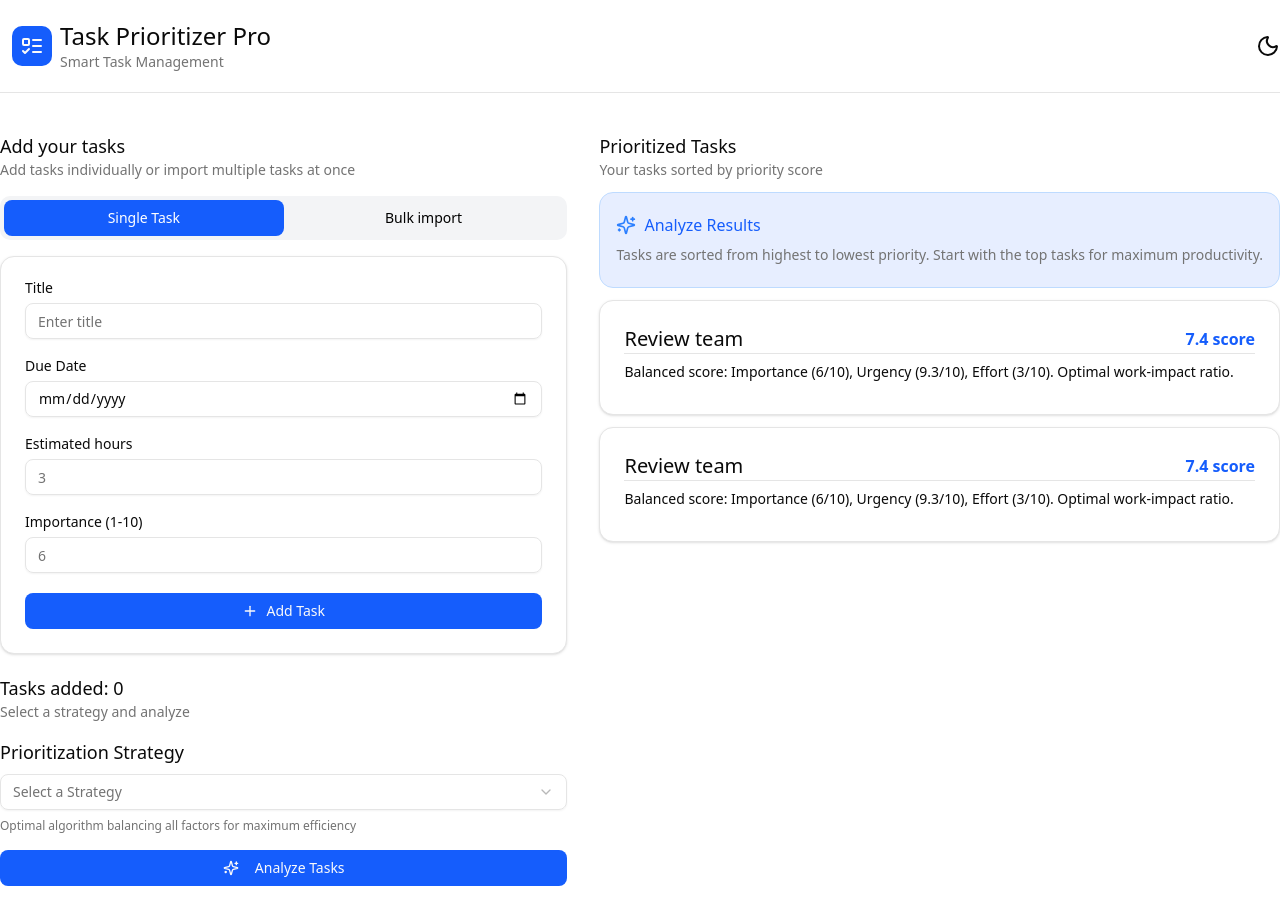
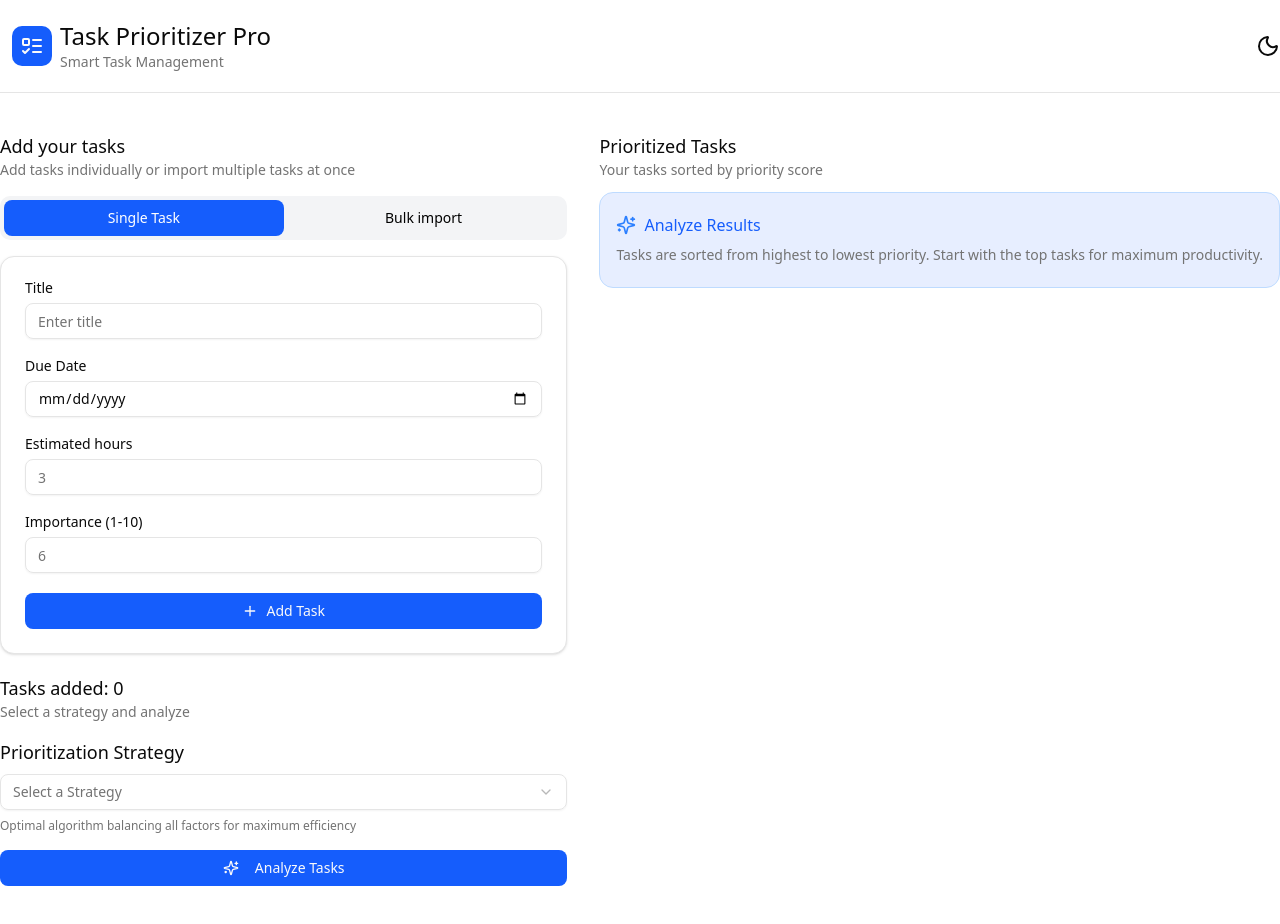
Before and after one commit to yuvanvk/taskManager, a React app in the folder frontend/: page / in a window 1280 px wide. Built offline with nearby package versions, Linux system fonts and the light colour scheme; the HTML template or start-up script is replaced by a standard one.

Commit message:
fix: add func to input

```diff
--- a/frontend/package.json
+++ b/frontend/package.json
@@ -14,6 +14,7 @@
     "@radix-ui/react-select": "^2.2.6",
     "@radix-ui/react-slot": "^1.2.4",
     "@tailwindcss/vite": "^4.1.17",
+    "axios": "^1.13.2",
     "class-variance-authority": "^0.7.1",
     "clsx": "^2.1.1",
     "lucide-react": "^0.555.0",
--- a/frontend/src/App.tsx
+++ b/frontend/src/App.tsx
@@ -3,19 +3,22 @@ import { BrowserRouter, Route, Routes } from 'react-router'
 import { TaskPrioritizer } from './pages/task-prioritizer'
 import { useState } from 'react'
 import { TaskContext, type Task } from './context/TaskContext'
+import { AnalyzedContext } from './context/AnalyzedContext'
 
 function App() {
 
   const [tasks, setTasks] = useState<Task[]>([])
+  const [analyzed, setAnalyzed] = useState(false);
 
   return (
     <TaskContext value={{tasks, setTasks}}>
-
-      <BrowserRouter>
-        <Routes>
-          <Route path='/' element={<TaskPrioritizer />}/>
-        </Routes>
-      </BrowserRouter>
+      <AnalyzedContext value={{ analyzed, setAnalyzed }}>
+        <BrowserRouter>
+          <Routes>
+            <Route path='/' element={<TaskPrioritizer />}/>
+          </Routes>
+        </BrowserRouter>
+      </AnalyzedContext>
     </TaskContext>
   )
 }
--- a/frontend/src/components/app/prioritized-card.tsx
+++ b/frontend/src/components/app/prioritized-card.tsx
@@ -1,10 +1,11 @@
+import type { Task } from "@/context/TaskContext"
 import { Card, CardContent } from "../ui/card"
 
-export const PrioritizedCard = () => {
+export const PrioritizedCard = ({ task }: { task: Task}) => {
     return <Card>
         <CardContent>
             <div className="flex items-center justify-between">
-                <div className="text-xl font-medium">Review team</div>
+                <div className="text-xl font-medium">{task.title}</div>
                 <div className="font-bold text-blue-600">7.4 score</div>
             </div>
             <hr />
--- a/frontend/src/components/app/prioritized-tasks.tsx
+++ b/frontend/src/components/app/prioritized-tasks.tsx
@@ -1,9 +1,12 @@
-import { useState } from "react";
+import { useContext } from "react";
 import { PrioritizedCard } from "./prioritized-card";
+import { AnalyzedContext } from "@/context/AnalyzedContext";
+import { TaskContext } from "@/context/TaskContext";
 
 export const PrioritzedTasks = () => {
-  const [analyzed, setAnalyzed] = useState(false);
-  const [tasks, setTasks] = useState(["df", 'ff']);
+
+  const { analyzed } = useContext(AnalyzedContext)
+  const { tasks } = useContext(TaskContext)
 
 
   return (
@@ -73,9 +76,9 @@ export const PrioritzedTasks = () => {
         </div>
 
         <div className="space-y-3">
-            {tasks.map((t, idx) => {
-                return <PrioritizedCard />
-            })}
+              {tasks.map((t, idx) => (
+                 <PrioritizedCard task={t} key={idx}/>
+              ))}
         </div>
         </div>
 
--- a/frontend/src/components/app/task-analyzer-input.tsx
+++ b/frontend/src/components/app/task-analyzer-input.tsx
@@ -3,9 +3,34 @@ import { Button } from "../ui/button"
 import { Label } from "../ui/label"
 import { Select, SelectContent, SelectItem, SelectTrigger, SelectValue } from "../ui/select"
 import { TaskContext } from "@/context/TaskContext"
+import axios, { type AxiosResponse } from "axios";
+import { toast } from "sonner"
+import { AnalyzedContext } from "@/context/AnalyzedContext"
+
 
 export const TaskAnalayzerInput = () => {
-    const { tasks } = useContext(TaskContext);
+    const { tasks, setTasks } = useContext(TaskContext);
+    console.log(tasks);
+
+    const { setAnalyzed } = useContext(AnalyzedContext);
+
+    const handleAnalyze = async () => {
+       const response: AxiosResponse = await axios.post("http://localhost:8000/api/tasks/analyze/", {
+            tasks,
+       })
+       if(response.status === 200) {
+             toast("Analyzed successfully")
+       }
+
+       const getTopThreeTasksResponse = await axios.get("http://localhost:8000/api/tasks/suggest/")
+       if(getTopThreeTasksResponse.status === 200) {
+        setTasks(c => [...getTopThreeTasksResponse.data.top_three_tasks])
+        setAnalyzed(true)
+       }
+       if(getTopThreeTasksResponse.status !== 200) {
+        toast.error("Something went wrong")
+       }
+    }
 
     return <div className="flex flex-col w-full my-5">
         <div className="text-lg font-medium">{`Tasks added: ${tasks.length}`}</div>
@@ -25,7 +50,7 @@ export const TaskAnalayzerInput = () => {
             </Select>
             <p className="text-xs text-neutral-500">Optimal algorithm balancing all factors for maximum efficiency</p>
         </div>
-        <Button className="bg-blue-600 hover:bg-blue-800">
+        <Button onClick={handleAnalyze} className="bg-blue-600 hover:bg-blue-800">
             <svg xmlns="http://www.w3.org/2000/svg" width="24" height="24" viewBox="0 0 24 24" fill="none" stroke="currentColor" stroke-width="2" stroke-linecap="round" stroke-linejoin="round" className="lucide lucide-sparkles mr-2 h-5 w-5"><path d="M9.937 15.5A2 2 0 0 0 8.5 14.063l-6.135-1.582a.5.5 0 0 1 0-.962L8.5 9.936A2 2 0 0 0 9.937 8.5l1.582-6.135a.5.5 0 0 1 .963 0L14.063 8.5A2 2 0 0 0 15.5 9.937l6.135 1.581a.5.5 0 0 1 0 .964L15.5 14.063a2 2 0 0 0-1.437 1.437l-1.582 6.135a.5.5 0 0 1-.963 0z"></path><path d="M20 3v4"></path><path d="M22 5h-4"></path><path d="M4 17v2"></path><path d="M5 18H3"></path></svg>
             Analyze Tasks
         </Button>
--- a/frontend/src/components/ui/navbar.tsx
+++ b/frontend/src/components/ui/navbar.tsx
@@ -1,7 +1,7 @@
 import { Moon } from "lucide-react"
 
 export const Navbar = () => {
-    return (<div className="fixed w-full top-0 border-b">
+    return (<div className="fixed w-full top-0 border-b bg-white/10 backdrop-blur-lg">
         <div className="max-w-7xl mx-auto flex items-center justify-between">
             <div className="flex gap-x-2 items-center px-3 py-5">
                 <div className="bg-blue-600 px-2 py-2 rounded-lg">
--- /dev/null
+++ b/frontend/src/context/AnalyzedContext.ts
@@ -0,0 +1,13 @@
+import { createContext } from "react";
+
+export type Analyze = boolean
+
+export type AnalyzeContextType = {
+    analyzed: boolean,
+    setAnalyzed: React.Dispatch<React.SetStateAction<Analyze>>;
+}
+
+export const AnalyzedContext = createContext<AnalyzeContextType>({
+    analyzed: false,
+    setAnalyzed: () => {}
+});
--- a/frontend/src/context/TaskContext.ts
+++ b/frontend/src/context/TaskContext.ts
@@ -5,7 +5,8 @@ export type Task = {
     title: string,
     date: string,
     estimatedHours: number,
-    importance: number
+    importance: number,
+    score?: number
 }
 
 export type TaskContextType = {
```
Also changed, not shown: 1 other file (tests, documents, lock files or other folders).
